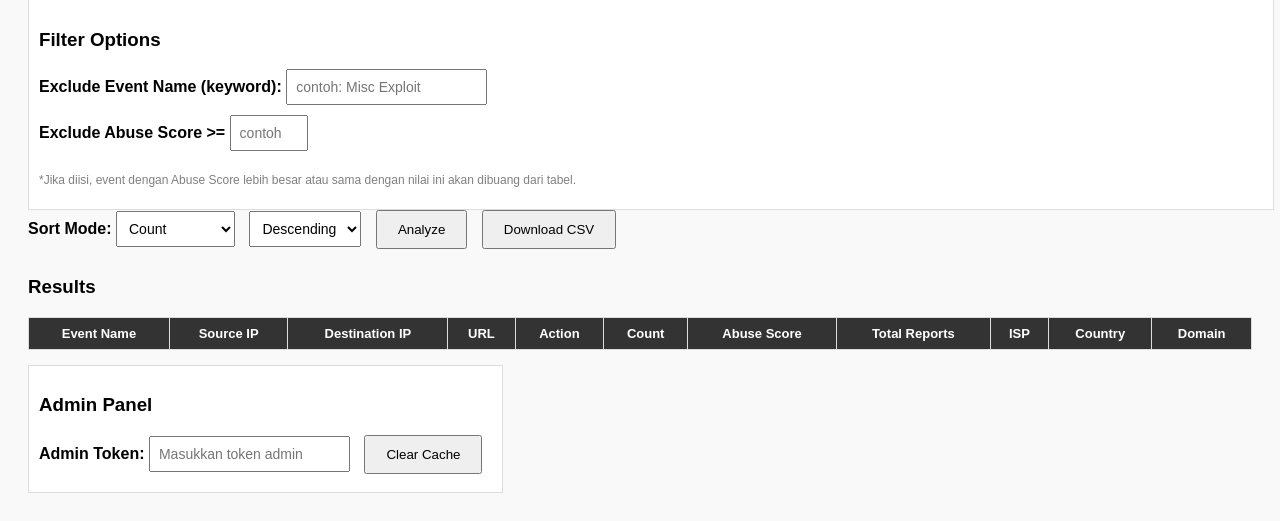
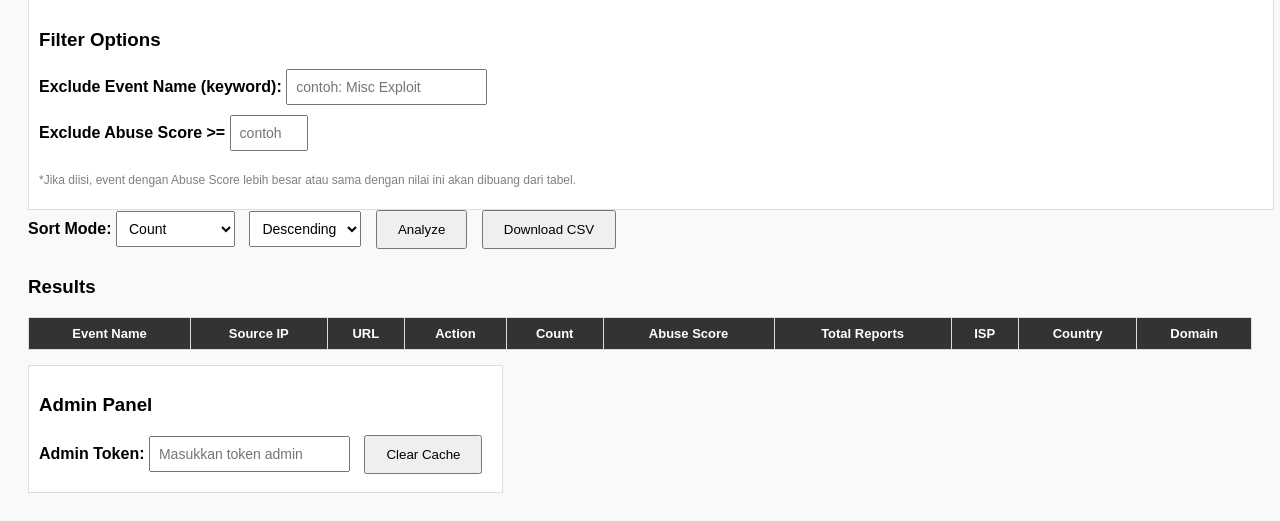
Before and after one commit to vieryylovega1/soc-ipchecker, a FastAPI app: page / in a window 1280 px wide. Shown: the part 450-971 px from the top of the page. Run offline with FastAPI, Linux system fonts and the light colour scheme; lists and menus that the app fills with data are empty.

Commit message:
menghapus kolom dstip

```diff
--- a/main.py
+++ b/main.py
@@ -147,7 +147,6 @@ def parse_events(report_text: str):
             event_name = event_title_match.group(2).strip()
 
         src_ip_match = re.search(r"Source IP\s*:\s*([\d\.]+)", block)
-        dst_ip_match = re.search(r"Destination IP\s*:\s*([\d\.]+)", block)
         action_match = re.search(r"Action\s*:\s*(.*)", block)
         count_match = re.search(r"Count\s*:\s*(\d+)", block)
         url_match = re.search(r"URL\s*:\s*(.*)", block)
@@ -155,7 +154,6 @@ def parse_events(report_text: str):
         events.append({
             "eventName": event_name,
             "sourceIP": src_ip_match.group(1) if src_ip_match else None,
-            "destinationIP": dst_ip_match.group(1) if dst_ip_match else None,
             "url": url_match.group(1).strip() if url_match else None,
             "action": action_match.group(1).strip() if action_match else None,
             "count": int(count_match.group(1)) if count_match else 0
@@ -271,7 +269,6 @@ def download_csv(data: ReportInput):
         final_results.append({
             "Event Name": e.get("eventName"),
             "Source IP": e.get("sourceIP"),
-            "Destination IP": e.get("destinationIP"),
             "URL": e.get("url"),
             "Action": e.get("action"),
             "Count": e.get("count"),
--- a/static/script.js
+++ b/static/script.js
@@ -95,7 +95,6 @@ async function analyze() {
     tr.innerHTML = `
       <td>${row.eventName || ""}</td>
       <td>${row.sourceIP || ""}</td>
-      <td>${row.destinationIP || ""}</td>
       <td>${row.url || ""}</td>
       <td>${row.action || ""}</td>
       <td>${row.count || ""}</td>
--- a/templates/index.html
+++ b/templates/index.html
@@ -57,7 +57,6 @@
       <tr>
         <th>Event Name</th>
         <th>Source IP</th>
-        <th>Destination IP</th>
         <th>URL</th>
         <th>Action</th>
         <th>Count</th>
```
